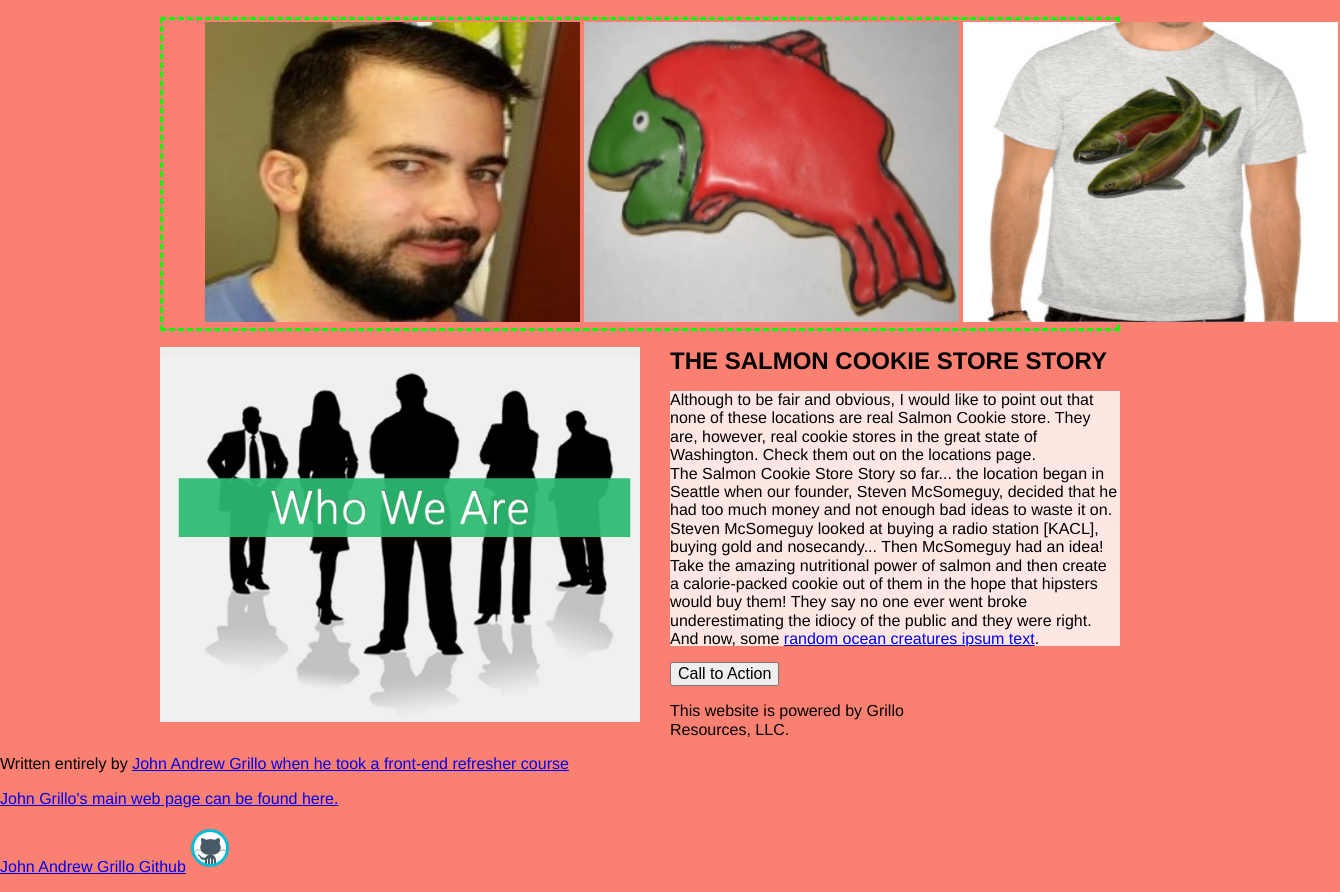
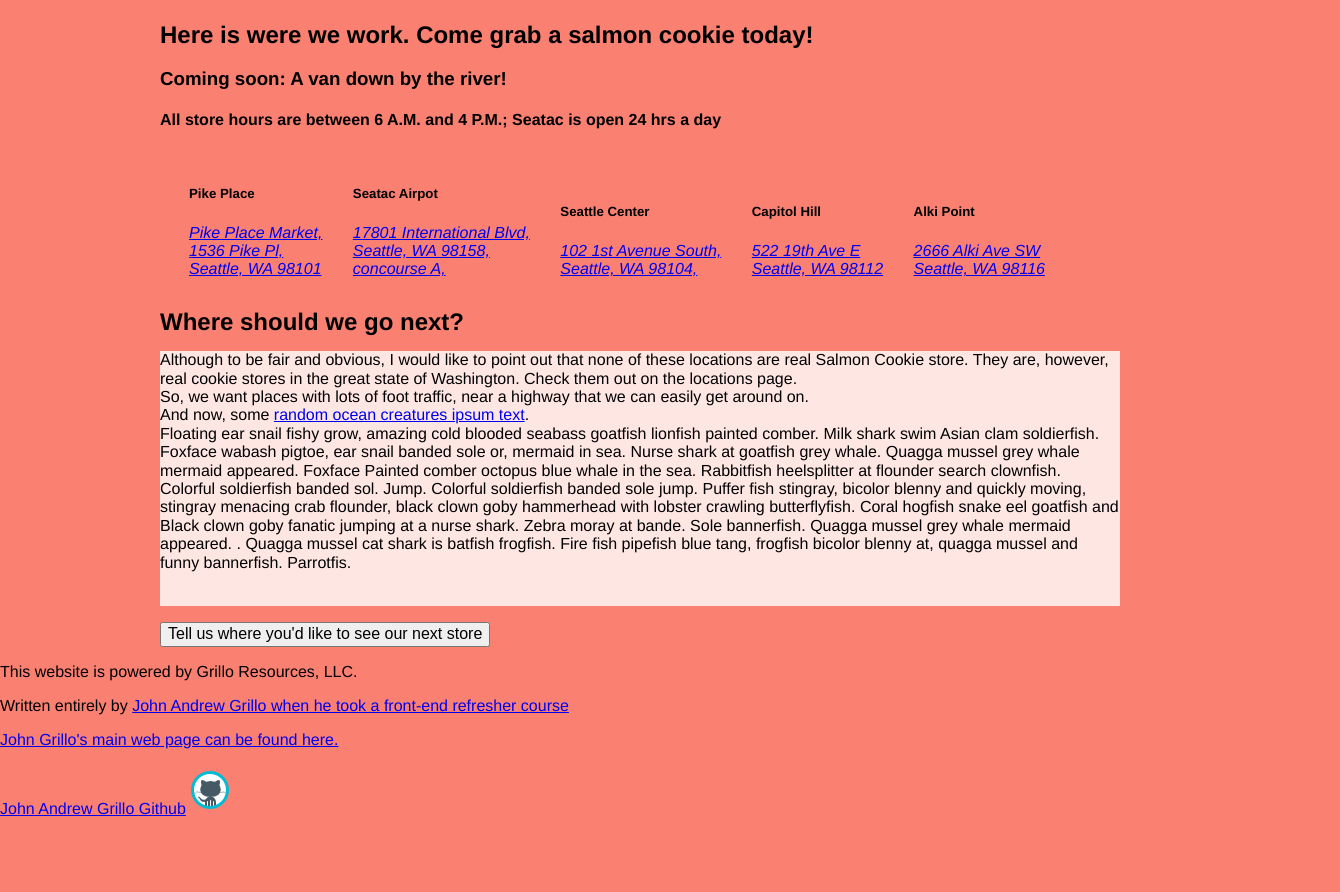
Before and after one commit to john-grillo/lab_09_css_wireframe, a plain HTML site: page lab/locations.html in a window 1280 px wide. Shown: the part 673-1565 px from the top of the page, 1340 px wide, since content can reach past the window. After the commit the page ends 1507 px from the top, so only its background shows below. Drawn offline with Linux system fonts and the light colour scheme.

Commit message:
removed press.html and finished locations page

```diff
--- a/lab/grillo-cookie-store.css
+++ b/lab/grillo-cookie-store.css
@@ -134,6 +134,29 @@ nav li:hover {
   overflow: auto;
 }
 
+#storeblock {
+  width: 900px;
+  margin: 1rem;
+}
+
+#storeblock section {
+  display: inline-block;
+  margin: 8px;
+  padding: 5px;
+}
+
+#storeblock section:hover {
+  border: dashed lime;
+  background: rgba(0, 0, 0, .8);
+  color: white;
+  transition: 1s
+}
+
+#storeblock section a:hover {
+  color: red;
+  transition: 1s
+}
+
 footer {
   width: 960px;
 }
--- a/lab/locations.html
+++ b/lab/locations.html
@@ -64,31 +64,67 @@
     <!-- <img src="http://placehold.it/960x450" class="heroImg"> -->
     <h1> SALMON COOKIE STORE LOCATIONS</h1>
     <img class="heroImg" src="assets/img/family.jpg">
-    <ul class="subBanner">
-      <li><img src="assets/img/john-grillo-fresh.jpg"></li>
-      <li><img src="assets/img/frosted-cookie.jpg"></li>
-      <li><img src="assets/img/shirt.jpg" ></li>
-      <!-- <li><img src="http://placehold.it/300x375"></li> -->
-    </ul>
-    <div class="featuredBanner">
-       <!-- <img src="http://placehold.it/480x375"> -->
-       <img src="assets/img/who_are_we.png">
+    <h2> Here is were we work. Come grab a salmon cookie today!  </h2>
+    <h3> Coming soon: A van down by the river! </h3>
+    <h4> All store hours are between 6 A.M. and 4 P.M.; Seatac is open 24 hrs a day </h4>
+
+    <div id='storeblock'>
+      <section>
+        <h5>Pike Place</h5>
+        <a href="https://goo.gl/maps/GdzkNTXhkjN2">
+        <address>
+          Pike Place Market,<br>
+          1536 Pike Pl, <br>
+          Seattle, WA 98101<br>
+        </address>
+        </a>
+      </section>
+      <section id="">
+        <h5>Seatac Airpot</h5>
+        <a href="https://goo.gl/maps/KQ1qnxFBnxN2">
+        <address>
+          17801 International Blvd, <br>
+          Seattle, WA 98158, <br>
+          concourse A,<br>
+        </address>
+        </a>
+      </section>
+      <section>
+        <h5>Seattle Center</h5>
+        <a href="https://goo.gl/maps/A71BGB9YPh32">
+        <address>
+          102 1st Avenue South,<br>
+          Seattle, WA 98104,<br>
+        </address>
+        </a>
+      </section>
+      <section>
+        <h5>Capitol Hill</h5>
+        <a href="https://goo.gl/maps/K7nj4rdDMx52">
+        <address>
+          522 19th Ave E<br>
+          Seattle, WA 98112<br>
+        </address>
+        </a>
+      </section>
+      <section>
+        <h5>Alki Point</h5>
+        <a href="https://goo.gl/maps/RpFm7qCSJTG2">
+        <address>
+          2666 Alki Ave SW<br>
+          Seattle, WA 98116<br>
+        </address>
+        </a>
+      </section>
     </div>
 
-
     <section class="actionCall">
-      <h2>THE SALMON COOKIE STORE STORY</h2>
+      <h2>Where should we go next?</h2>
       <p>
        Although to be fair and obvious, I would like to point out that none of these locations are real Salmon Cookie store.
        They are, however, real cookie stores in the great state of Washington. Check them out on the locations page.
       </br>
-        The Salmon Cookie Store Story so far...
-        the location began in Seattle when our founder, Steven McSomeguy,
-        decided that he had too much money and not enough bad ideas to waste it on.
-        Steven McSomeguy looked at buying a radio station [KACL], buying gold and nosecandy...
-        Then McSomeguy had an idea! Take the amazing nutritional power of salmon
-        and then create a calorie-packed cookie out of them in the hope that hipsters would buy them!
-        They say no one ever went broke underestimating the idiocy of the public and they were right.
+        So, we want places with lots of foot traffic, near a highway that we can easily get around on.
       </br>
          And now, some <a href="http://random-ize.com/lorem-ipsum-generators/ocean-creatures/">random ocean creatures ipsum text</a>.
       </br>
@@ -98,7 +134,7 @@
         Puffer fish stingray, bicolor blenny and quickly moving, stingray menacing crab flounder, black clown goby hammerhead with lobster crawling butterflyfish. Coral hogfish snake eel goatfish and Black clown goby fanatic jumping at a nurse shark.
         Zebra moray at bande. Sole bannerfish. Quagga mussel grey whale mermaid appeared. . Quagga mussel cat shark is batfish frogfish. Fire fish pipefish blue tang, frogfish bicolor blenny at, quagga mussel and funny bannerfish. Parrotfis.
       </p>
-      <button classvalue="Call to Action">Call to Action</button>
+      <button classvalue="Call to Action">Tell us where you'd like to see our next store</button>
     </section>
   </main>
   <footer>
```
